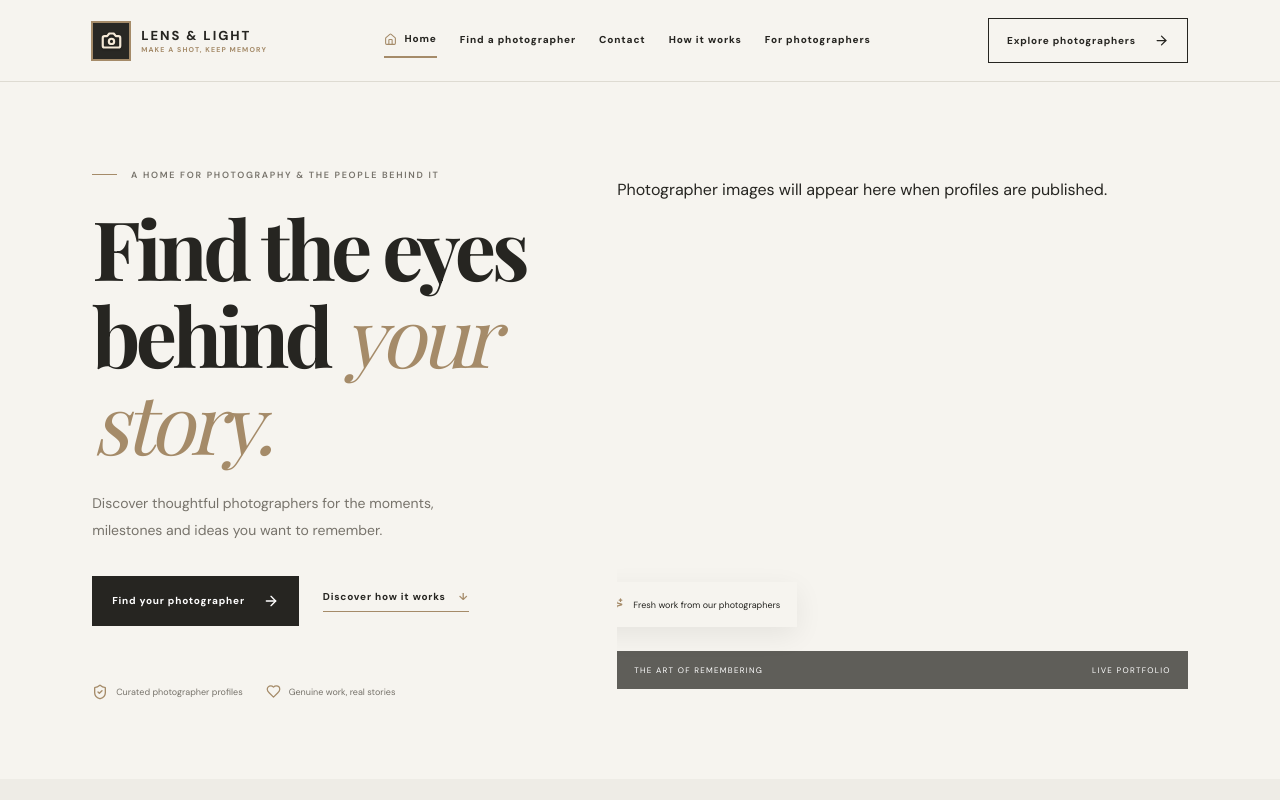
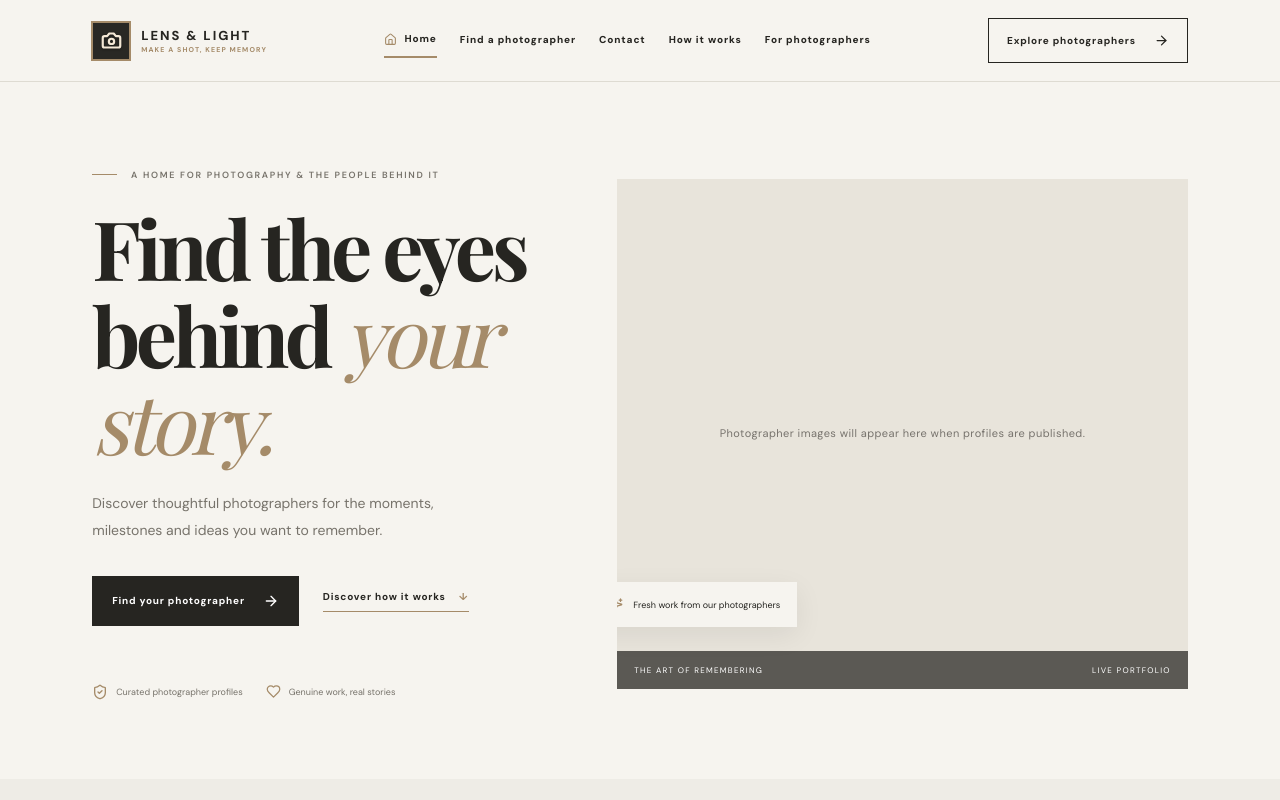
Before and after one commit to henrymunala-lang-ship/photographer-s-page, a Next.js app: page / in a window 1280 px wide. Shown: the top 800 px of the page. Built offline with nearby package versions, Linux system fonts and the light colour scheme; no server answers; a web font is replaced by a local one.

Commit message:
Style live homepage photographer image placeholders

```diff
--- a/app/marketplace.css
+++ b/app/marketplace.css
@@ -197,3 +197,5 @@
 .profile-portrait{width:132px;height:132px;border:3px solid var(--paper);border-radius:18px;overflow:hidden;margin:0 0 18px;background:#eeece6;box-shadow:0 5px 20px #00000012}
 .profile-portrait img{display:block;width:100%;height:100%;object-fit:cover}
 @media(max-width:650px){.profile-portrait{width:116px;height:116px;border-radius:16px;margin-bottom:15px}}
+
+.homepage-photo-empty{width:100%;height:100%;min-height:180px;display:grid;place-items:center;padding:28px;background:#e8e4db;color:#77736d;text-align:center;font-size:11px;line-height:1.8;letter-spacing:.04em}
```
